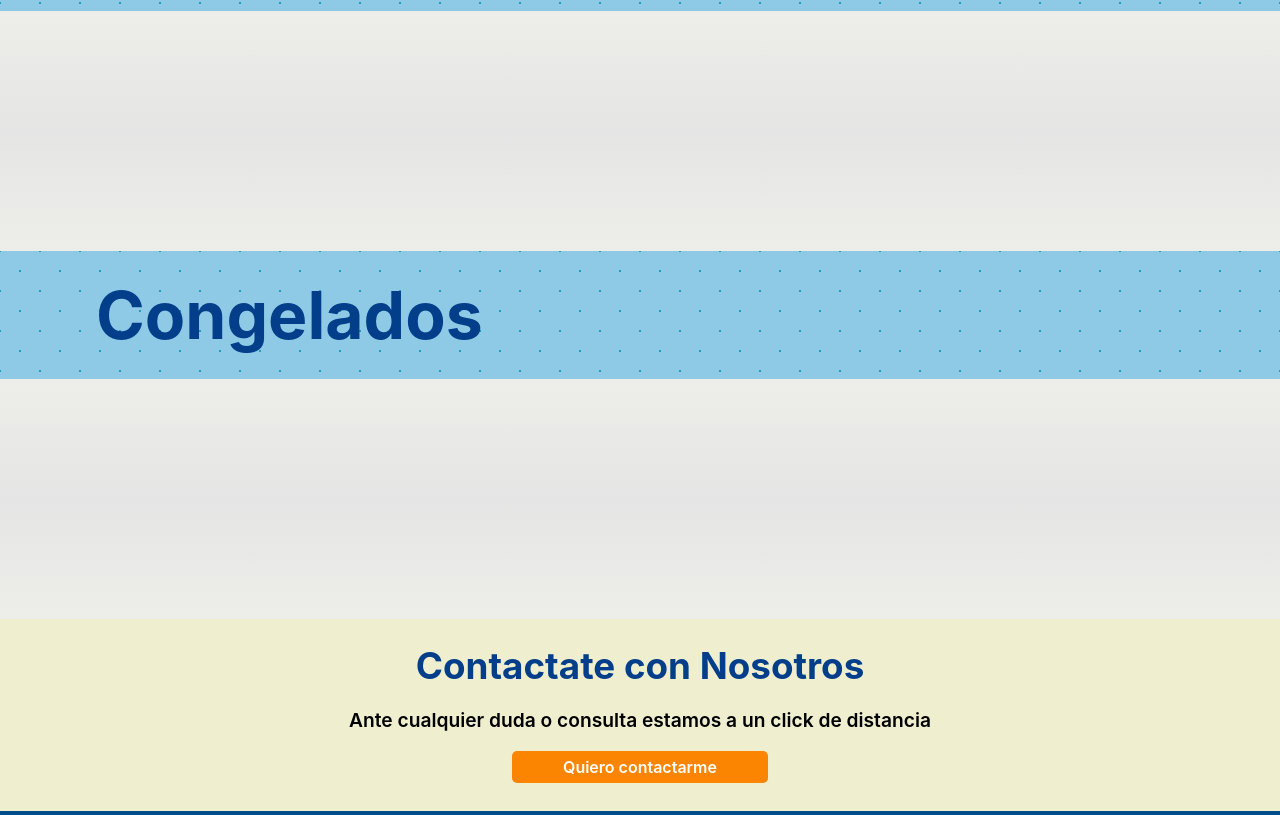
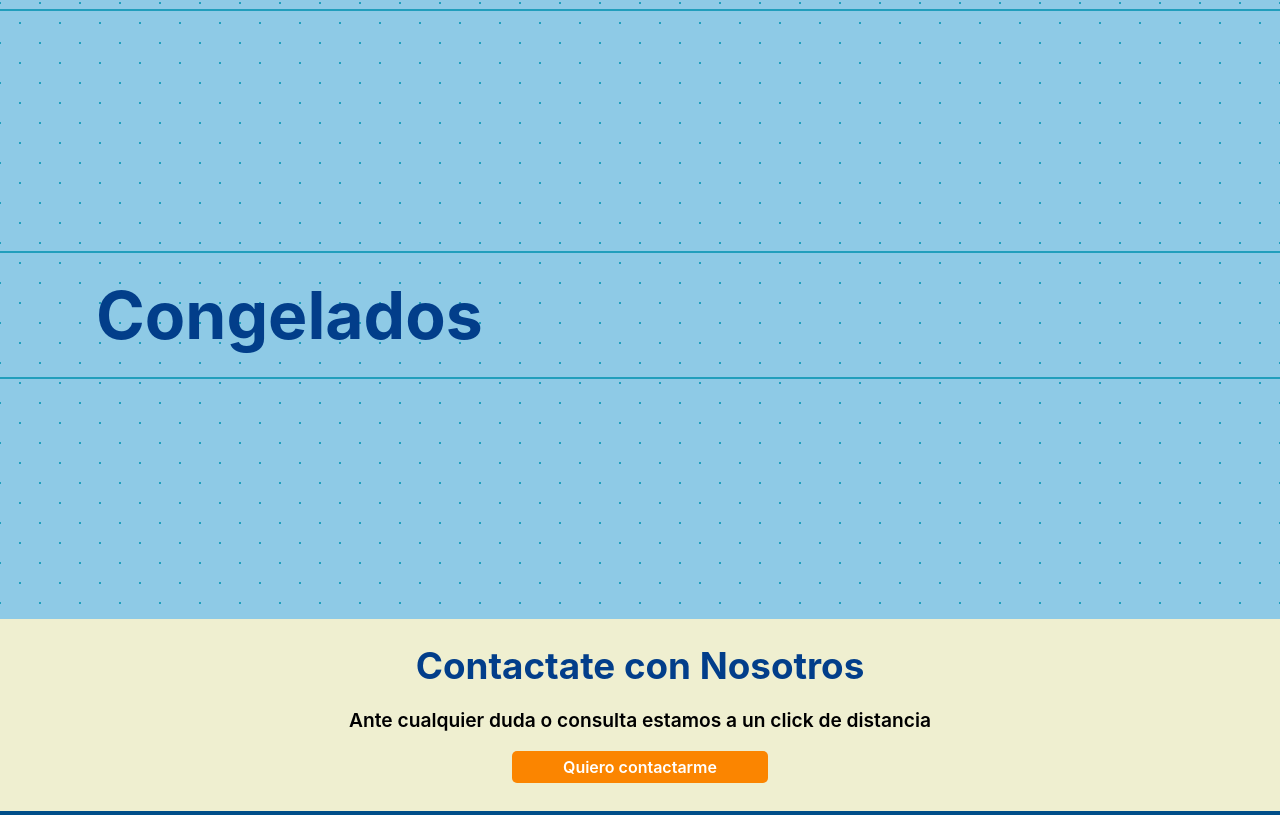
Before and after one commit to valenvirzi/PF-Virzi, a plain HTML site: page pages/productos.html in a window 1280 px wide. Shown: the part 467-1282 px from the top of the page. Drawn offline with Linux system fonts and the light colour scheme; a web font is replaced by a local one.

Commit message:
some changes

```diff
--- a/css/style.css
+++ b/css/style.css
@@ -448,20 +448,21 @@ header a:active {
 .main-products__categories {
     display: flex;
     flex-direction: column;
+    background-color: #8ECAE6;
+    opacity: 1;
+    background-image:  radial-gradient(#219EBC 1px, transparent 1px), radial-gradient(#219EBC 1px, #8ECAE6 1px);
+    background-size: 40px 40px;
+    background-position: 0 0,20px 20px;
 }
 
 .main-products__intro {
     display: flex;
     height: 8rem;
-    background-color: #8ECAE6;
     color: #023e8a;
     font-size: 2.75rem;
     align-items: center;
-    background-color: #8ECAE6;
-    opacity: 1;
-    background-image:  radial-gradient(#219EBC 1px, transparent 1px), radial-gradient(#219EBC 1px, #8ECAE6 1px);
-    background-size: 40px 40px;
-    background-position: 0 0,20px 20px;
+    border-bottom: #219EBC solid 2px;
+    border-top: #219EBC solid 2px;
 }
 
 .end {
@@ -474,7 +475,6 @@ header a:active {
 
 .main-products__slider{
     height: 15rem;
-    background-image: linear-gradient(#edede9, #e5e5e5, #edede9);
 }
 
 .main-recepies {
@@ -492,6 +492,7 @@ header a:active {
     column-gap: 1.5rem;
     justify-content: center;
     align-items: center;
+    border-bottom: #219EBC solid 2px;
 }
 
 .main-recepies__search-title {
@@ -533,7 +534,7 @@ header a:active {
     cursor: pointer;
     justify-content: center;
     align-items: center;
-    column-gap: 5%;
+    column-gap: 4px;
 }
 
 .main-recepies__search-button-img {
```
Also changed, not shown: index.html (+1 -1 lines), img/arrow2.png (added), img/flecha.png (deleted).
